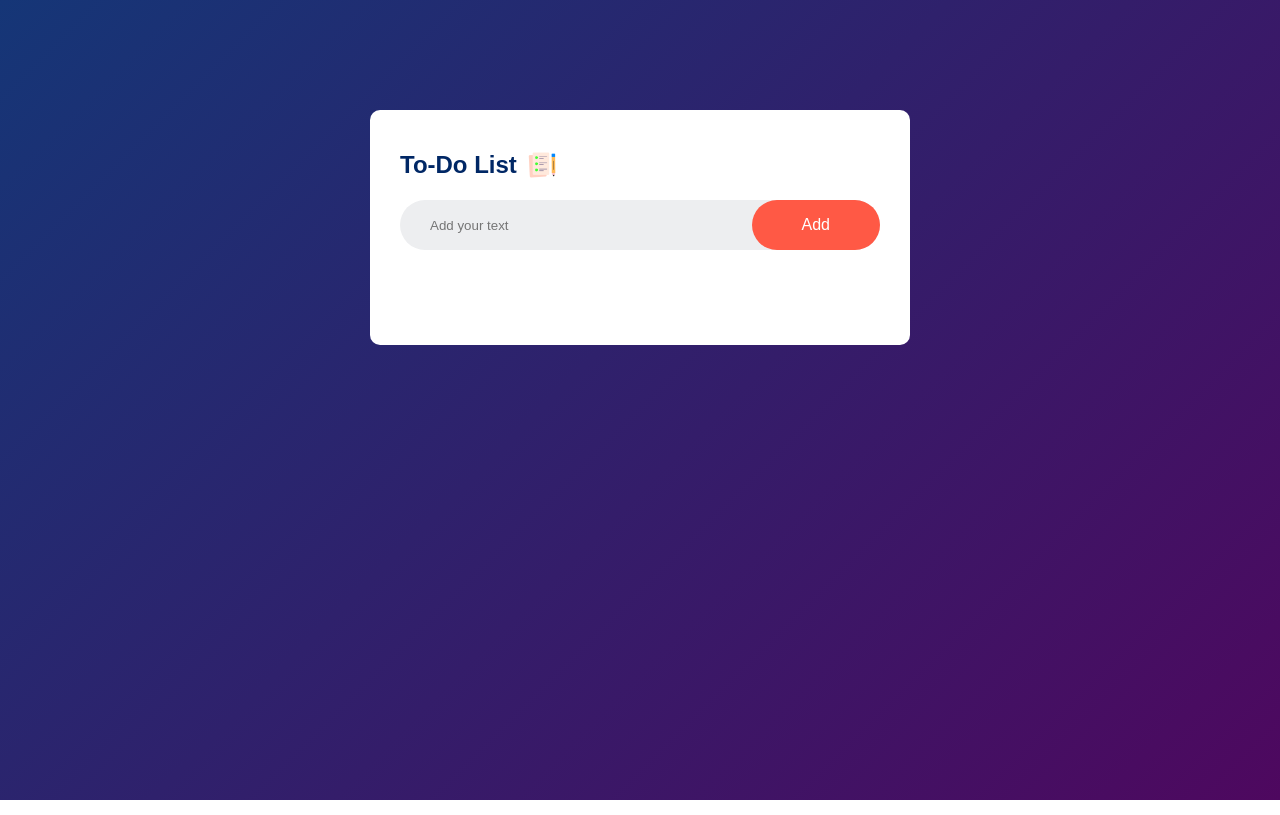
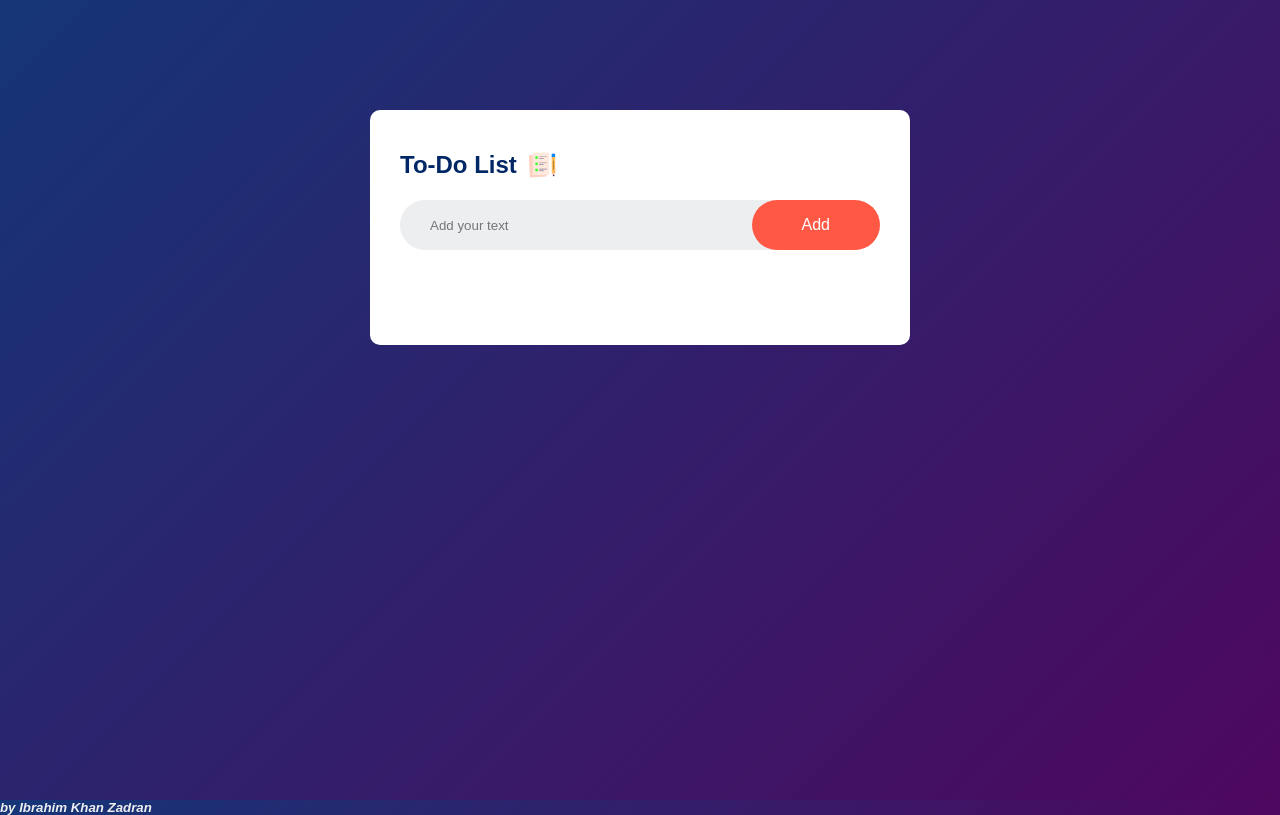
Before and after one commit to ibrahimzadran/To-Do-List-app-JS, a plain HTML site: page index.html in a window 1280 px wide. Drawn offline with Linux system fonts and the light colour scheme.

Commit message:
added name below

```diff
--- a/index.html
+++ b/index.html
@@ -24,6 +24,7 @@
 
     </div>
     <script src="script.js"></script>
+    <h5 id="ibrahim"> by Ibrahim Khan Zadran </h5>
 
 </body>
 </html>
--- a/style.css
+++ b/style.css
@@ -110,3 +110,13 @@ ul li span{
 ul li span:hover{
     background: #edeef0;
 }
+
+#ibrahim {
+    background:linear-gradient(135deg,#153677,#4e085f);
+    display: flex;
+    align-items: center;
+    margin-bottom: 0x;
+    font-style: italic;
+    color: #edeef0;
+
+}
```
